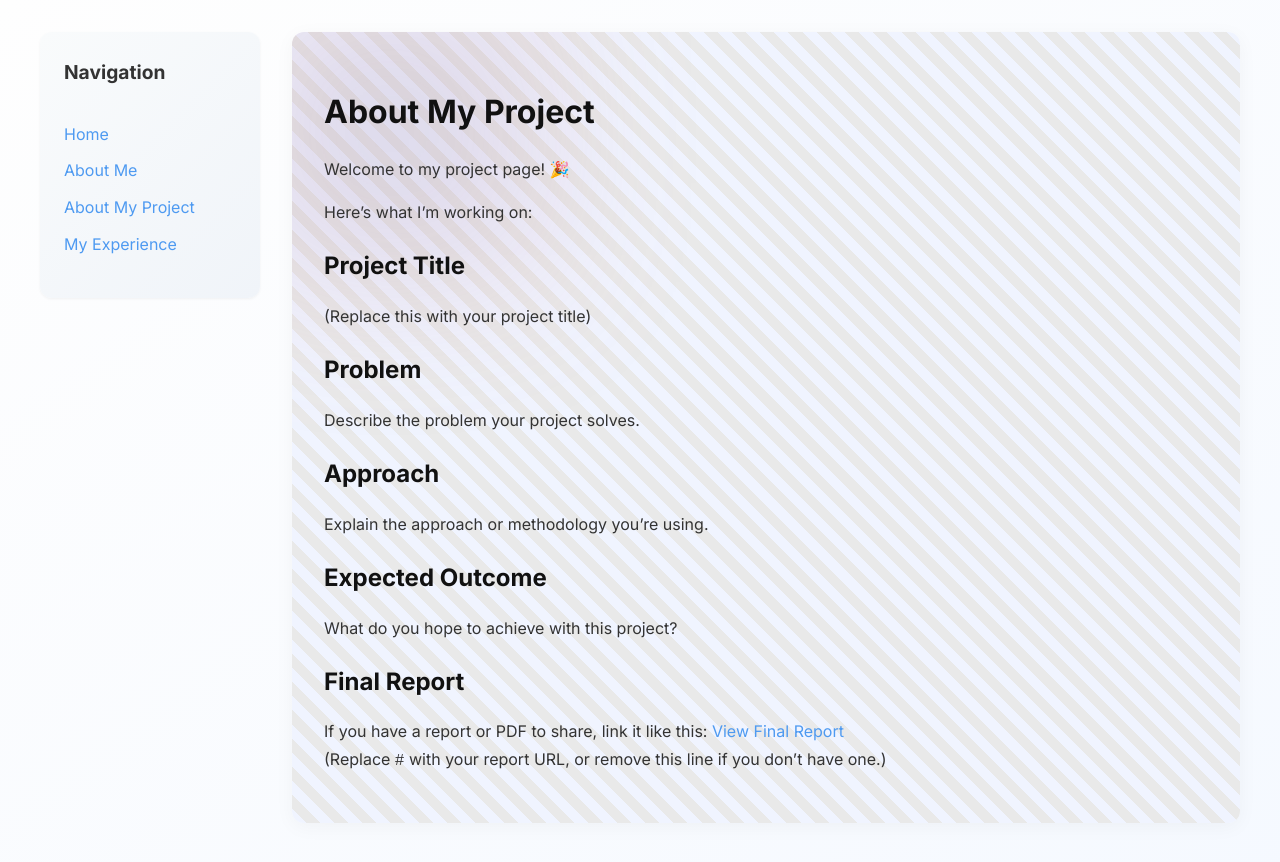
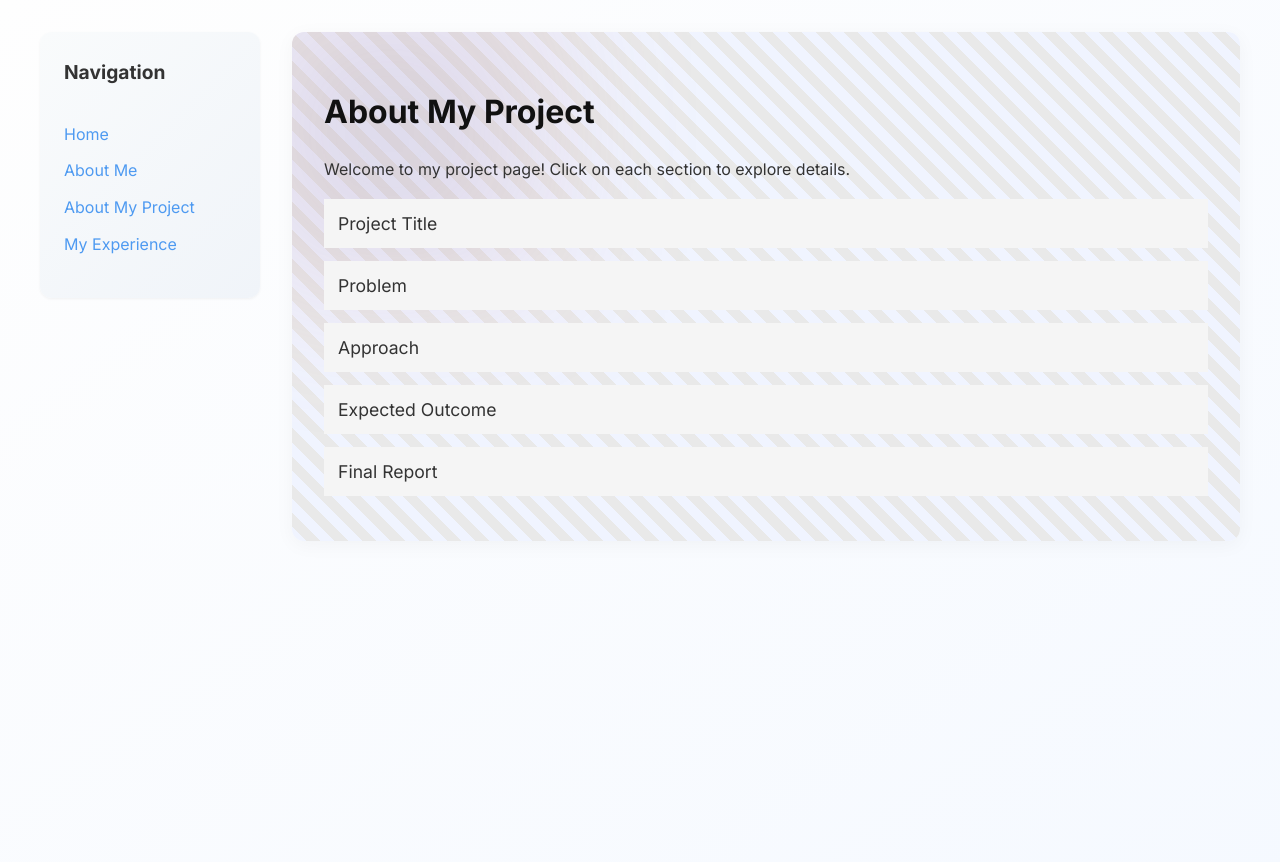
Before and after one commit to wagbeve/wagbeve.github.io, a Jekyll site: the page built from pages/about-my-project.md, in a window 1280 px wide. Shown: the top 862 px of the page. Built offline with Jekyll 4.4.1, drawn with Linux system fonts in a browser that asks for light colours.

Commit message:
Update about-my-project.md

```diff
--- a/pages/about-my-project.md
+++ b/pages/about-my-project.md
@@ -5,23 +5,81 @@ title: "About My Project"
 
 # About My Project
 
-Welcome to my project page! 🎉
+Welcome to my project page! Click on each section to explore details.
 
-Here’s what I’m working on:
+<div class="project-section">
+  <button class="accordion">Project Title</button>
+  <div class="panel">
+    <p>Replace this with your project title.</p>
+  </div>
 
-## Project Title
-(Replace this with your project title)
+  <button class="accordion">Problem</button>
+  <div class="panel">
+    <p>Describe the problem your project solves here.</p>
+  </div>
 
-## Problem
-Describe the problem your project solves.
+  <button class="accordion">Approach</button>
+  <div class="panel">
+    <p>Explain your methodology or approach.</p>
+  </div>
 
-## Approach
-Explain the approach or methodology you’re using.
+  <button class="accordion">Expected Outcome</button>
+  <div class="panel">
+    <p>What do you hope to achieve with this project?</p>
+  </div>
 
-## Expected Outcome
-What do you hope to achieve with this project?
+  <button class="accordion">Final Report</button>
+  <div class="panel">
+    <p><a href="#" target="_blank">View Final Report (PDF)</a></p>
+  </div>
+</div>
 
-## Final Report
-If you have a report or PDF to share, link it like this:
-[View Final Report](#)
-(Replace `#` with your report URL, or remove this line if you don’t have one.)
+<script>
+document.addEventListener("DOMContentLoaded", function () {
+  var acc = document.getElementsByClassName("accordion");
+  for (var i = 0; i < acc.length; i++) {
+    acc[i].addEventListener("click", function () {
+      this.classList.toggle("active");
+      var panel = this.nextElementSibling;
+      if (panel.style.maxHeight) {
+        panel.style.maxHeight = null;
+      } else {
+        panel.style.maxHeight = panel.scrollHeight + "px";
+      }
+    });
+  }
+});
+</script>
+
+<style>
+/* Keep font consistent with your theme */
+.accordion {
+  background-color: #f5f5f5;
+  color: #333;
+  cursor: pointer;
+  padding: 14px;
+  width: 100%;
+  text-align: left;
+  border: none;
+  outline: none;
+  font-size: 1.1em;
+  font-family: inherit;
+  transition: background-color 0.3s ease;
+  margin-bottom: 5px;
+}
+
+.accordion.active,
+.accordion:hover {
+  background-color: #e0e0e0;
+}
+
+.panel {
+  padding: 0 14px;
+  background-color: white;
+  max-height: 0;
+  overflow: hidden;
+  transition: max-height 0.3s ease-out;
+  border-left: 2px solid #ccc;
+  margin-bottom: 8px;
+}
+</style>
```
